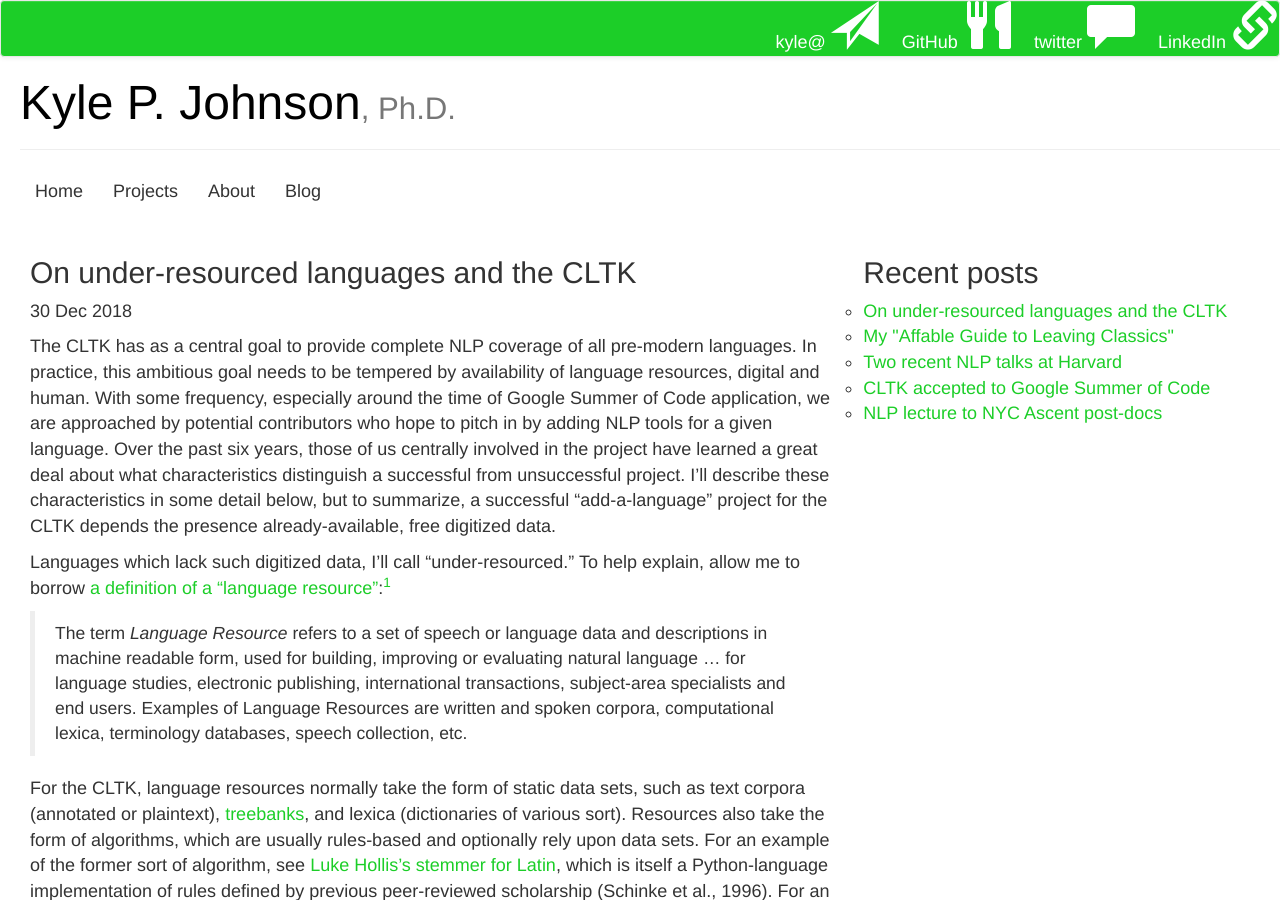
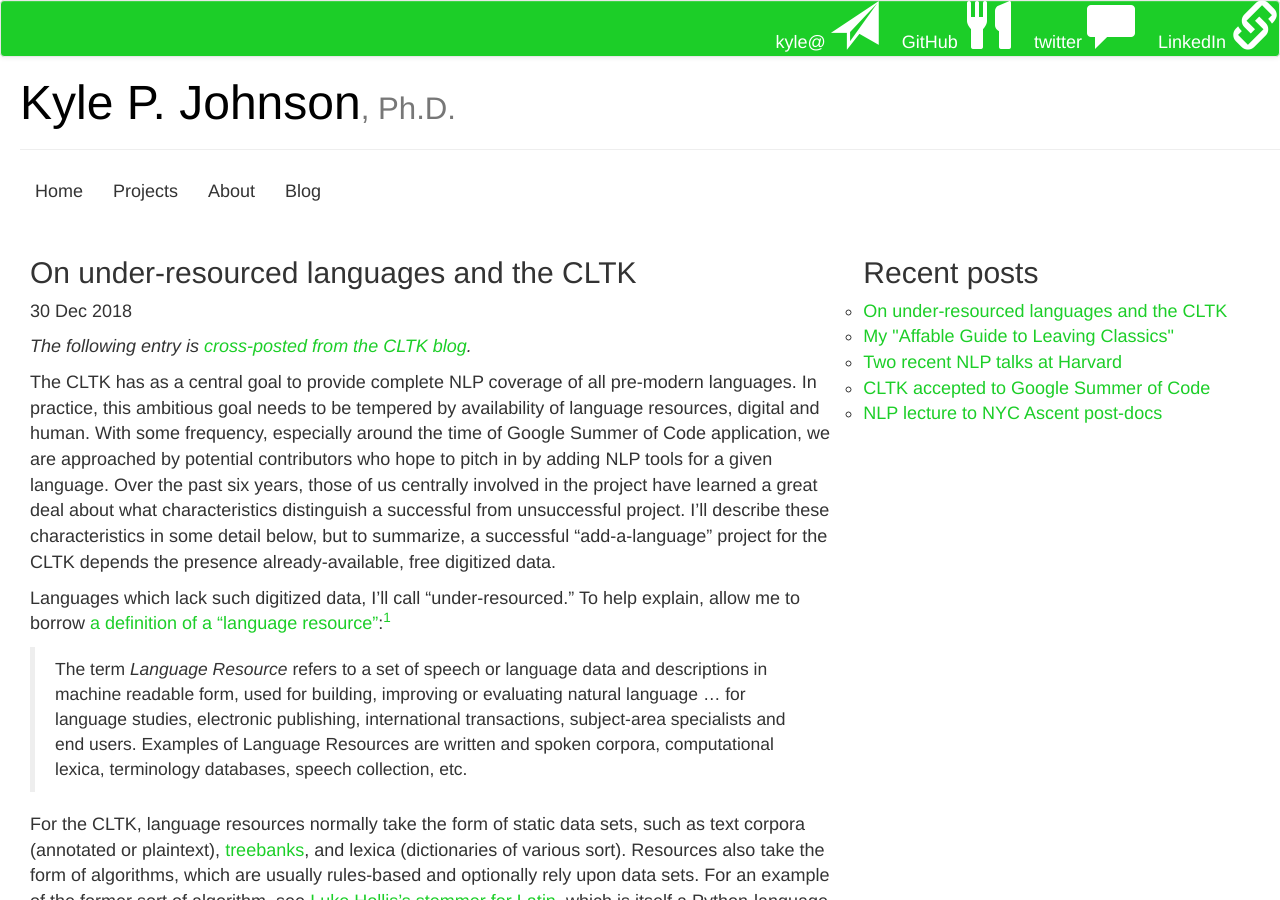
Before and after one commit to kylepjohnson/kylepjohnson.github.io, a Jekyll site: the page built from _posts/2018-12-30-under-resourced-languages-cltk.markdown, in a window 1280 px wide and 900 px high. Built offline with Jekyll 4.4.1, drawn with Linux system fonts in a browser that asks for light colours; nearby versions of some CDN libraries.

Commit message:
Update 2018-12-30-under-resourced-languages-cltk.markdown

```diff
--- a/_posts/2018-12-30-under-resourced-languages-cltk.markdown
+++ b/_posts/2018-12-30-under-resourced-languages-cltk.markdown
@@ -5,6 +5,8 @@ date:   2018-12-30 21:00:00
 categories: blog
 author: Kyle P. Johnson
 ---
+
+*The following entry is [cross-posted from the CLTK blog](http://cltk.org/blog/2018/12/30/under-resourced-languages-cltk.html).*
 
 The CLTK has as a central goal to provide complete NLP coverage of all pre-modern languages. In practice, this ambitious goal needs to be tempered by availability of language resources, digital and human. With some frequency, especially around the time of Google Summer of Code application, we are approached by potential contributors who hope to pitch in by adding NLP tools for a given language. Over the past six years, those of us centrally involved in the project have learned a great deal about what characteristics distinguish a successful from unsuccessful project. I'll describe these characteristics in some detail below, but to summarize, a successful "add-a-language" project for the CLTK depends the presence already-available, free digitized data.
 
```
